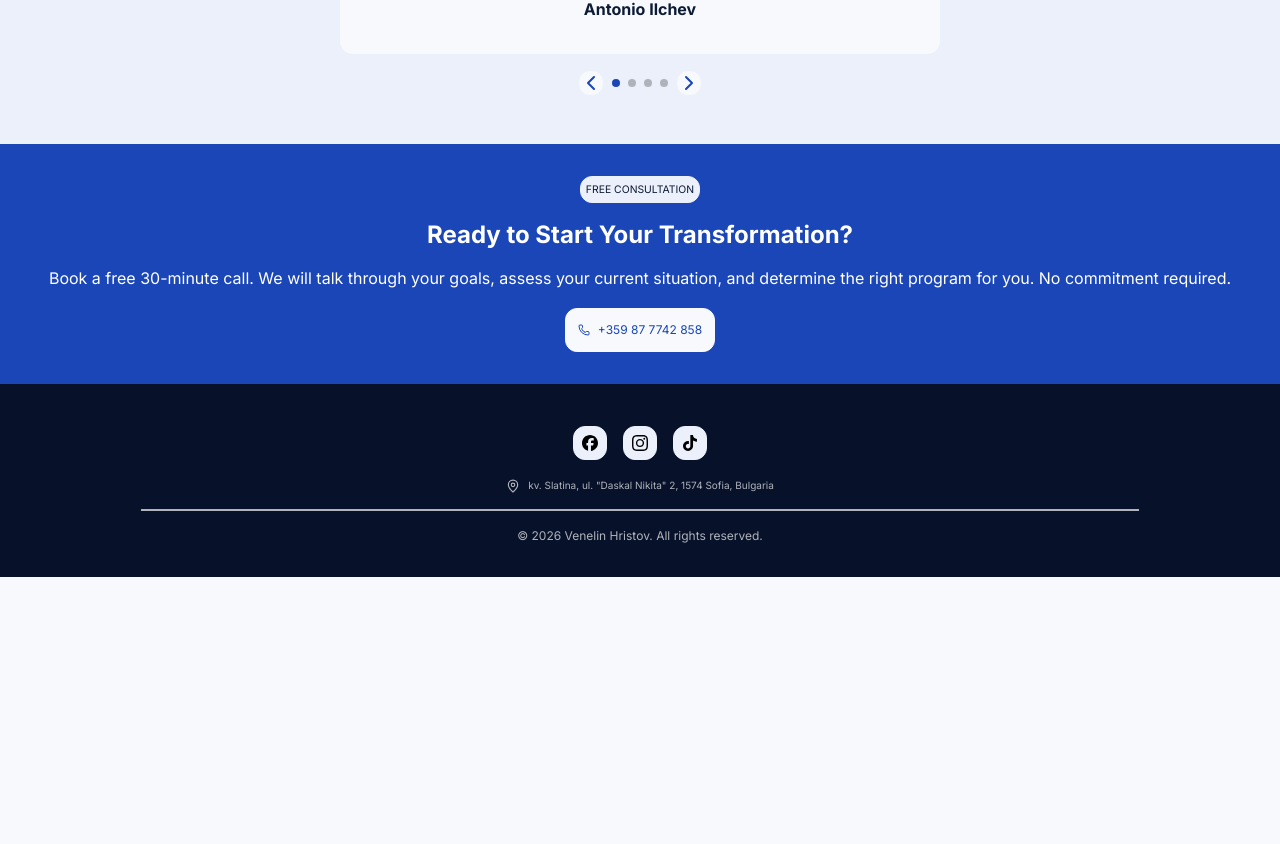
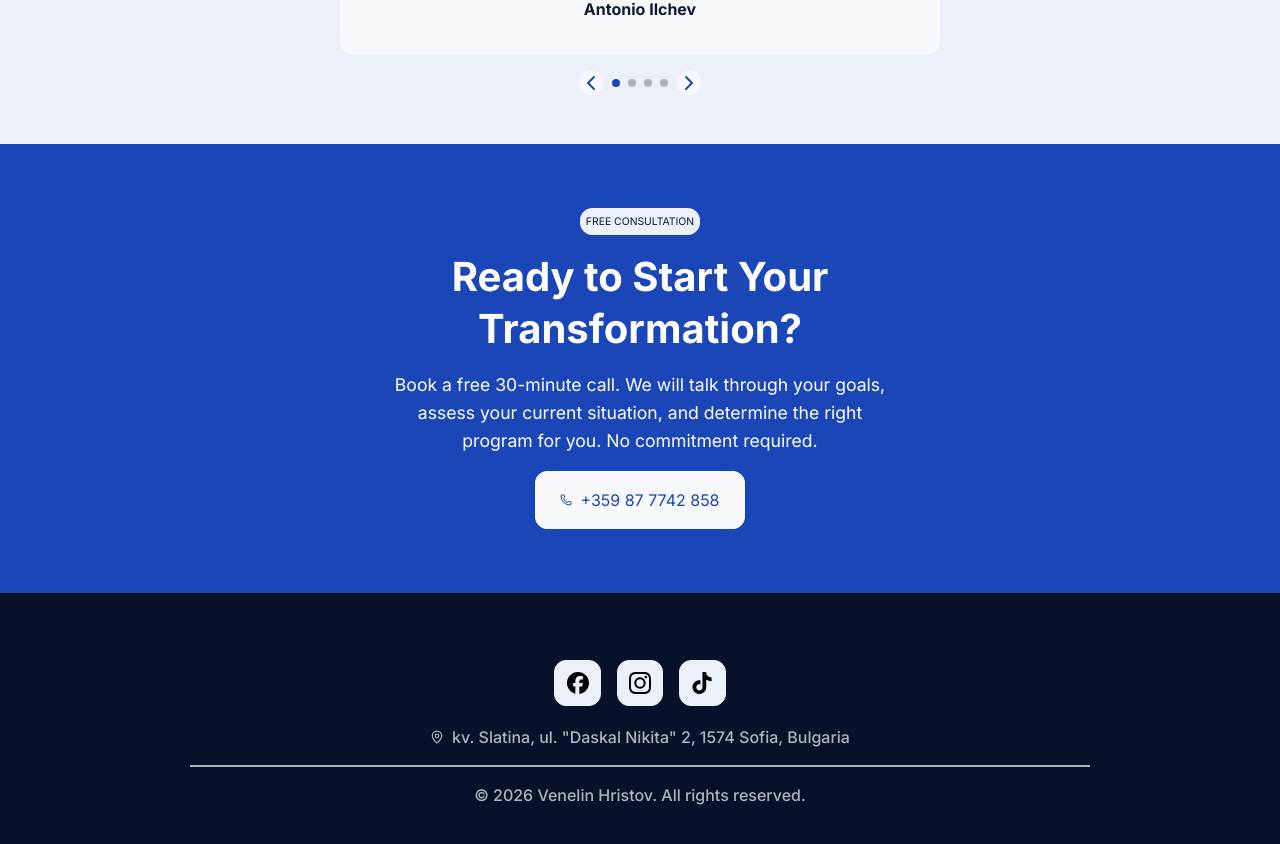
Before and after one commit to George-frontend/trainer-portfolio, a React (Vite) app in the folder trainer-portfolio-2026/: page / in a window 1280 px wide. Shown: the part 2812-3656 px from the top of the page. Before the commit the page ends 3389 px from the top, so only its background shows below. Built offline with nearby package versions, Linux system fonts and the light colour scheme.

Commit message:
feat: add tablet media query for Contact and Footer sections

```diff
--- a/trainer-portfolio-2026/src/styles/contact.css
+++ b/trainer-portfolio-2026/src/styles/contact.css
@@ -40,3 +40,24 @@
     background-color: var(--background);
     color: var(--primary);
 }
+
+@media (min-width: 768px) {
+  .contact {
+    padding: 4rem 4rem;
+  }
+
+  .contact-h2 {
+    font-size: 2.5rem;
+    max-width: 600px;
+  }
+
+  .contact-p {
+    font-size: 1.1rem;
+    max-width: 500px;
+  }
+
+  .phone {
+    font-size: 1rem;
+    padding: 1rem 1.5rem;
+  }
+}
--- a/trainer-portfolio-2026/src/styles/footer.css
+++ b/trainer-portfolio-2026/src/styles/footer.css
@@ -56,3 +56,32 @@
     height: 0;
     width: 80%;
 }
+
+@media (min-width: 768px) {
+  .footer {
+    padding: 2.5rem 2.5rem;
+  }
+
+  .location span {
+    font-size: 1rem;
+    font-weight: var(--font-weight-medium);
+  }
+
+  .follow-icons {
+    padding: 0.7rem 0.7rem;
+  }
+
+  .follow-icons img {
+    width: 22px;
+    height: 22px;
+  }
+
+  .footer-span {
+    font-size: 1rem;
+    font-weight: var(--font-weight-medium);
+  }
+
+  .footer-line {
+    max-width: 900px;
+  }
+}
```
